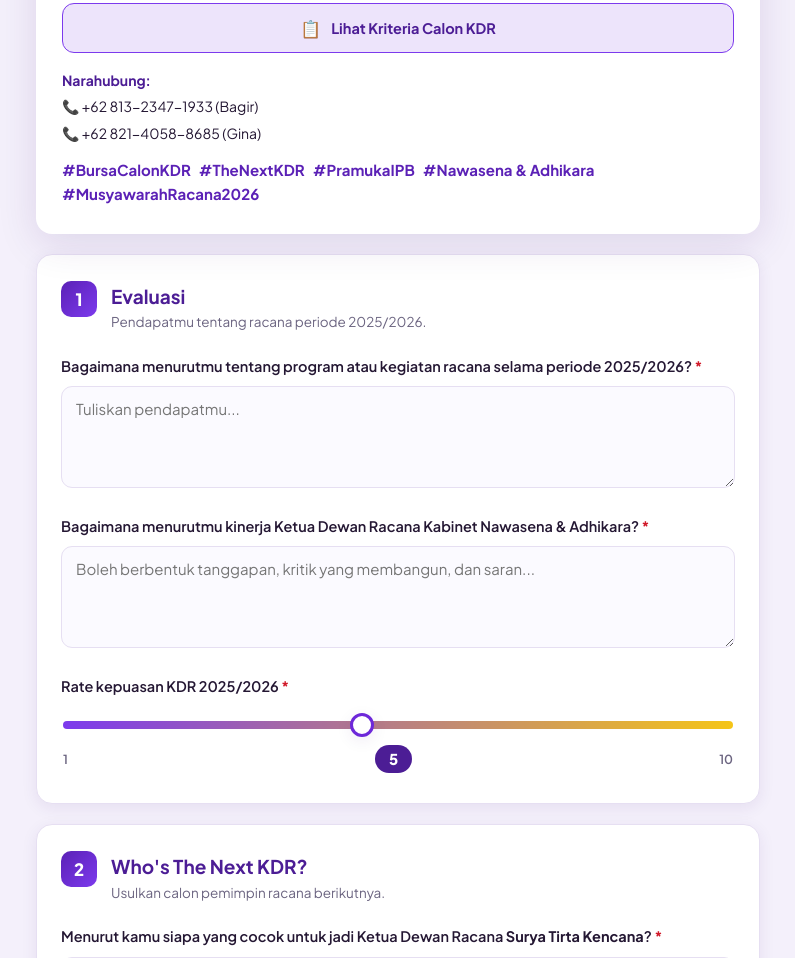
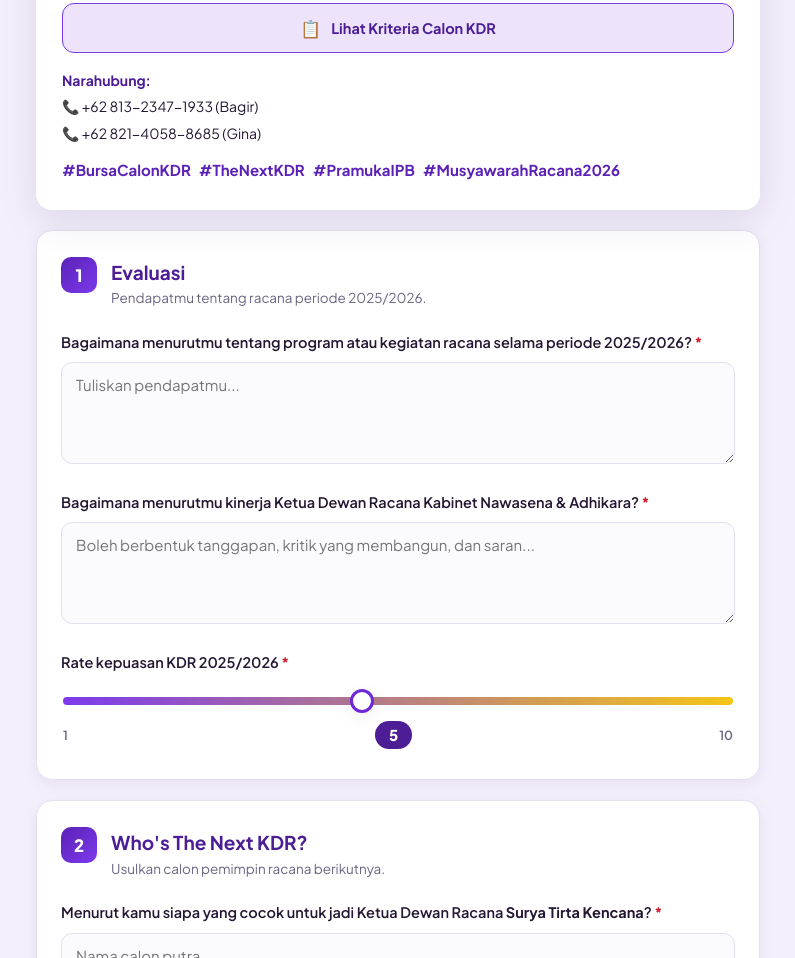
Before and after one commit to bagirshahab/bursa, a website: page index.html in a window 1280 px wide. Shown: the part 781-1739 px from the top of the page, without its empty margins (242-1037 px from the left). Drawn offline with Linux system fonts and the light colour scheme.

Commit message:
Update index.html

```diff
--- a/index.html
+++ b/index.html
@@ -56,7 +56,7 @@
           <span>📞 +62 813-2347-1933 (Bagir)</span>
           <span>📞 +62 821-4058-8685 (Gina)</span>
         </div>
-        <p class="hashtags">#BursaCalonKDR &nbsp; #TheNextKDR &nbsp; #PramukaIPB &nbsp; #Nawasena & Adhikara &nbsp; #MusyawarahRacana2026</p>
+        <p class="hashtags">#BursaCalonKDR &nbsp; #TheNextKDR &nbsp; #PramukaIPB &nbsp; #MusyawarahRacana2026</p>
       </section>
 
       <form id="bursa-form" novalidate>
```
